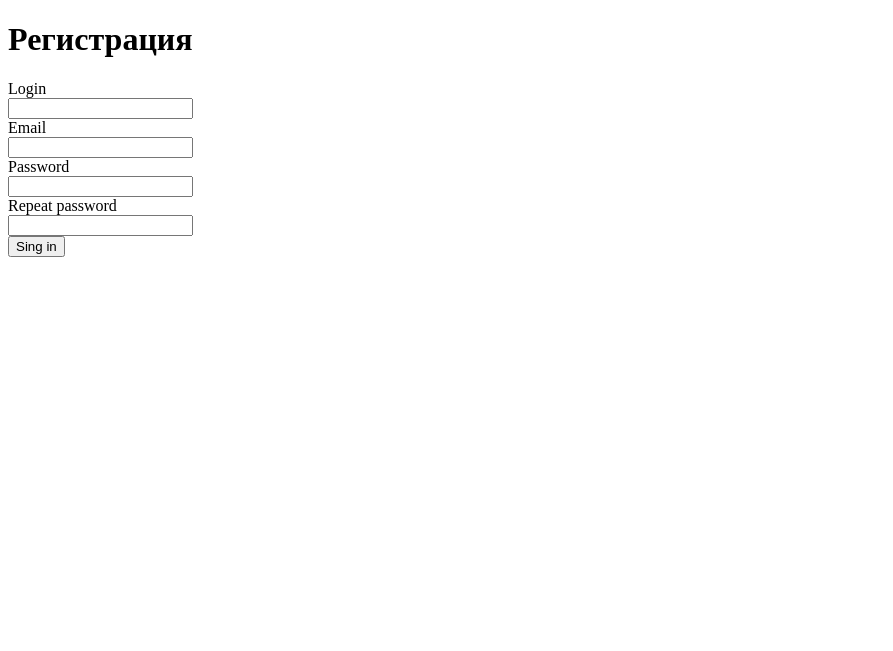
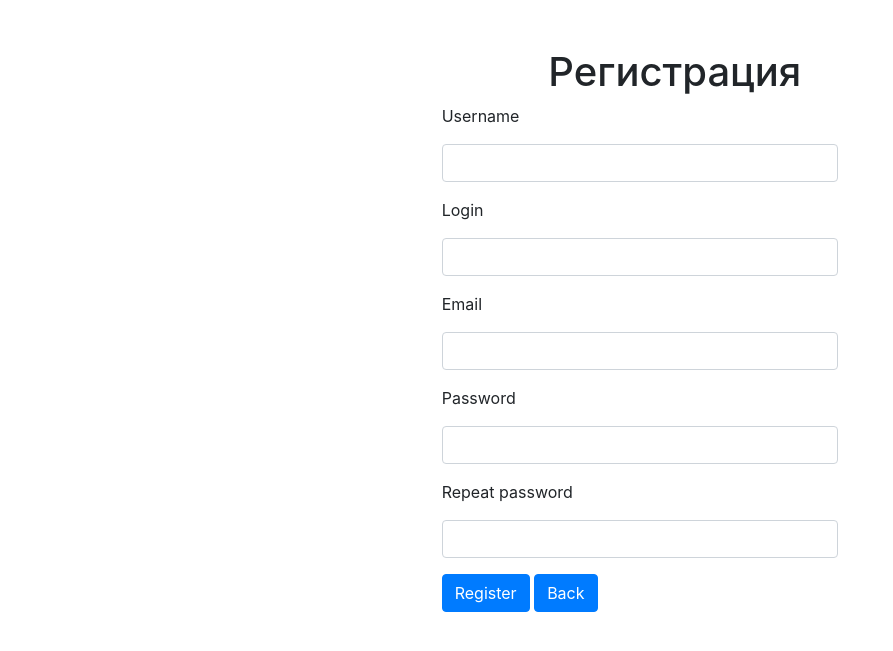
Before and after one commit to Elfreezy/8391, a Flask app: page /registration in a window 1280 px wide. Shown: the top 651 px of the page, without its empty margins (0-893 px from the left). Run offline with Flask 2, Linux system fonts and the light colour scheme.

Commit message:
added style of forms

```diff
--- a/app/forms.py
+++ b/app/forms.py
@@ -12,6 +12,7 @@ class Login(FlaskForm):
 
 
 class Registration(FlaskForm):
+    username = StringField('Username', validators=[DataRequired()])
     login = StringField('Login', validators=[DataRequired()])
     email = StringField('Email', validators=[DataRequired(), Email()])
     password = PasswordField('Password', validators=[DataRequired()])
--- a/app/routes.py
+++ b/app/routes.py
@@ -32,7 +32,7 @@ def login():
 
 @app.route('/logout')
 def logout():
-    login_user(current_user)
+    logout_user()
     return redirect(url_for('index'))
 
 
@@ -48,3 +48,9 @@ def registration():
         flash('Registration is success')
         return redirect(url_for('login'))
     return render_template('registration.html', forms=forms)
+
+
+@app.route('/profile/<id>')
+def profile(id):
+    user = User.query.filter_by(id=id).first_or_404()
+    return render_template('profile.html', user=user)
--- a/app/templates/registration.html
+++ b/app/templates/registration.html
@@ -2,26 +2,47 @@
 <html lang="en">
 <head>
     <meta charset="UTF-8">
+    <link rel="stylesheet" href="https://cdn.jsdelivr.net/npm/bootstrap@4.5.3/dist/css/bootstrap.min.css" integrity="sha384-TX8t27EcRE3e/ihU7zmQxVncDAy5uIKz4rEkgIXeMed4M0jlfIDPvg6uqKI2xXr2" crossorigin="anonymous">
+
     <title>Registration</title>
 </head>
 <body>
 
+<div class="title container col-md-2 mt-5">
     <h1>
-{% block title_content %}
         Регистрация
-{% endblock %}
     </h1>
+</div>
 
-{% block content %}
+<div class="container col-md-4">
+    <div class="">
         <form action="" method="POST">
             {{ forms.csrf_token() }}
-    {% for field in forms if field.widget.input_type != 'hidden'%}
-        {{ field.label(size=32) }} <br>
-        {{ field }} <br>
-    {% endfor %}
-    <button type="submit">Sing in</button>
+            <div class="form-group">
+                <label>{{ forms.username.label }}</label>
+                {{ forms.username(class="form-control") }}
+            </div>
+            <div class="form-group">
+                <label>{{ forms.login.label }}</label>
+                {{ forms.login(class="form-control") }}
+            </div>
+            <div class="form-group">
+                <label>{{ forms.email.label }}</label>
+                {{ forms.email(class="form-control") }}
+            </div>
+            <div class="form-group">
+                <label>{{ forms.password.label }}</label>
+                {{ forms.password(class="form-control") }}
+            </div>
+            <div class="form-group">
+                <label>{{ forms.sec_password.label }}</label>
+                {{ forms.sec_password(class="form-control") }}
+            </div>
+            <button type="submit" class="btn btn-primary">Register</button>
+            <a href="{{ url_for('index') }}"><button type="button" class="btn btn-primary">Back</button></a>
         </form>
-{% endblock%}
+    </div>
+</div>
 
 </body>
 </html>
```
Also changed, not shown: app/templates/base.html (+38 -11 lines), app/templates/login.html (+22 -11 lines), app/templates/profile.html (added, +9 -0 lines), README.md, 1 other file. Lines whose indentation alone changed are shown as unchanged.
